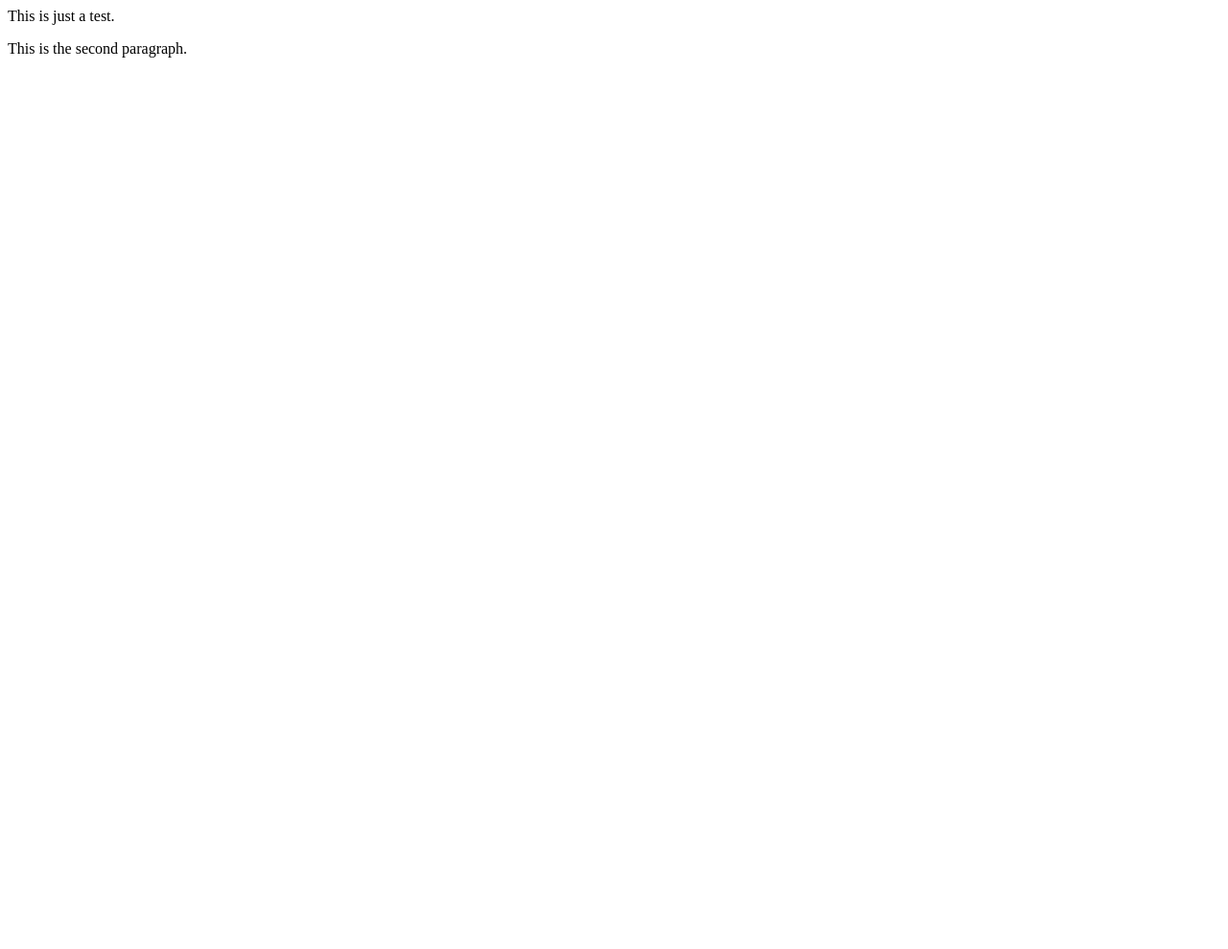
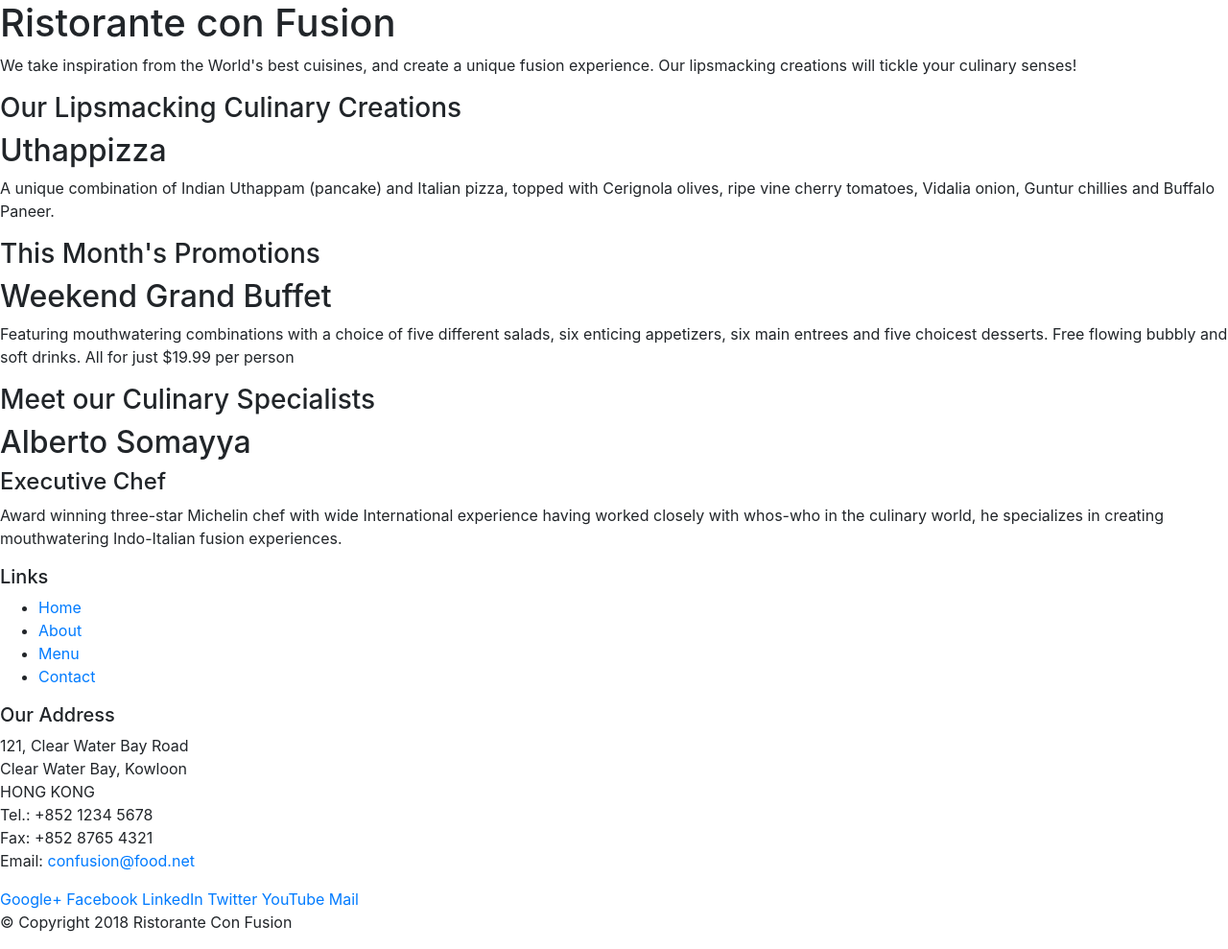
Before and after one commit to AranyaAryaman/FSD, a website: page index.html in a window 1280 px wide. Shown: the whole page at 96% size. Before the commit the page ends 800 px from the top, so only its background shows below. Drawn offline with nearby package versions, Linux system fonts and the light colour scheme.

Commit message:
Bootstrap

```diff
--- a/index.html
+++ b/index.html
@@ -1,8 +1,111 @@
-<html>
-    <head>
-    </head>
-        <body>
-            <p>This is just a test.</p>
-            <p>This is the second paragraph.</p>
-        </body>
+<!DOCTYPE html>
+<html lang="en">
+
+<head>
+    <!-- Required meta tags always come first -->
+    <meta charset="utf-8">
+    <meta name="viewport" content="width=device-width, initial-scale=1, shrink-to-fit=no">
+    <meta http-equiv="x-ua-compatible" content="ie=edge">
+
+    <!-- Bootstrap CSS -->
+    <link rel="stylesheet" href="node_modules/bootstrap/dist/css/bootstrap.min.css">
+    <title>Ristorante Con Fusion</title>
+</head>
+
+<body>
+
+    <header>
+        <div>
+            <div>
+                <div>
+                    <h1>Ristorante con Fusion</h1>
+                    <p>We take inspiration from the World's best cuisines, and create a unique fusion experience. Our lipsmacking creations will tickle your culinary senses!</p>
+                </div>
+                <div>
+                </div>
+            </div>
+        </div>
+    </header>
+
+    <div>
+        <div>
+            <div>
+                <h3>Our Lipsmacking Culinary Creations</h3>
+            </div>
+            <div>
+                <h2>Uthappizza</h2>
+                <p>A unique combination of Indian Uthappam (pancake) and Italian pizza, topped with Cerignola olives, ripe vine cherry tomatoes, Vidalia onion, Guntur chillies and Buffalo Paneer.</p>
+            </div>
+        </div>
+
+
+        <div>
+            <div>
+                <h3>This Month's Promotions</h3>
+            </div>
+            <div>
+                <h2>Weekend Grand Buffet</h2>
+                <p>Featuring mouthwatering combinations with a choice of five different salads, six enticing appetizers, six main entrees and five choicest desserts. Free flowing bubbly and soft drinks. All for just $19.99 per person </p>
+            </div>
+        </div>
+
+        <div>
+            <div>
+                <h3>Meet our Culinary Specialists</h3>
+            </div>
+            <div>
+                <h2>Alberto Somayya</h2>
+                <h4>Executive Chef</h4>
+                <p>Award winning three-star Michelin chef with wide International experience having worked closely with whos-who in the culinary world, he specializes in creating mouthwatering Indo-Italian fusion experiences. </p>
+            </div>
+        </div>
+    </div>
+
+    <footer>
+        <div>
+            <div>
+                <div>
+                    <h5>Links</h5>
+                    <ul>
+                        <li><a href="#">Home</a></li>
+                        <li><a href="#">About</a></li>
+                        <li><a href="#">Menu</a></li>
+                        <li><a href="#">Contact</a></li>
+                    </ul>
+                </div>
+                <div>
+                    <h5>Our Address</h5>
+                    <address>
+		              121, Clear Water Bay Road<br>
+		              Clear Water Bay, Kowloon<br>
+		              HONG KONG<br>
+		              Tel.: +852 1234 5678<br>
+		              Fax: +852 8765 4321<br>
+		              Email: <a href="mailto:confusion@food.net">confusion@food.net</a>
+		           </address>
+                </div>
+                <div>
+                    <div>
+                        <a href="http://google.com/+">Google+</a>
+                        <a href="http://www.facebook.com/profile.php?id=">Facebook</a>
+                        <a href="http://www.linkedin.com/in/">LinkedIn</a>
+                        <a href="http://twitter.com/">Twitter</a>
+                        <a href="http://youtube.com/">YouTube</a>
+                        <a href="mailto:">Mail</a>
+                    </div>
+                </div>
+           </div>
+           <div>
+                <div>
+                    <p>© Copyright 2018 Ristorante Con Fusion</p>
+                </div>
+           </div>
+        </div>
+    </footer>
+    <!-- jQuery first, then Popper.js, then Bootstrap JS. -->
+    <script src="node_modules/jquery/dist/jquery.slim.min.js"></script>
+    <script src="node_modules/popper.js/dist/umd/popper.min.js"></script>
+    <script src="node_modules/bootstrap/dist/js/bootstrap.min.js"></script>
+</body>
+
 </html>
```
Also changed, not shown: package.json (+10 -13 lines), 1 other file.
